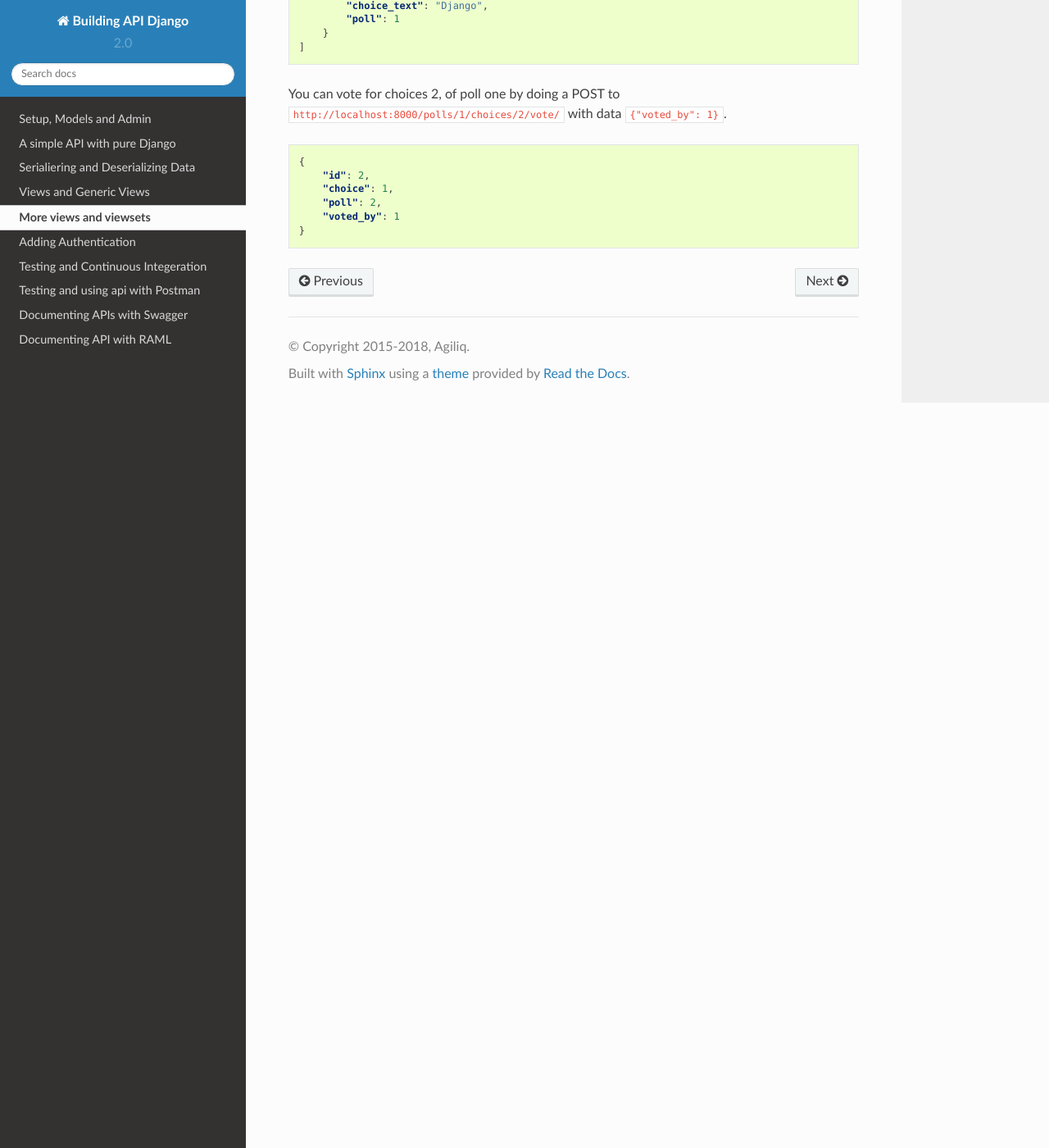
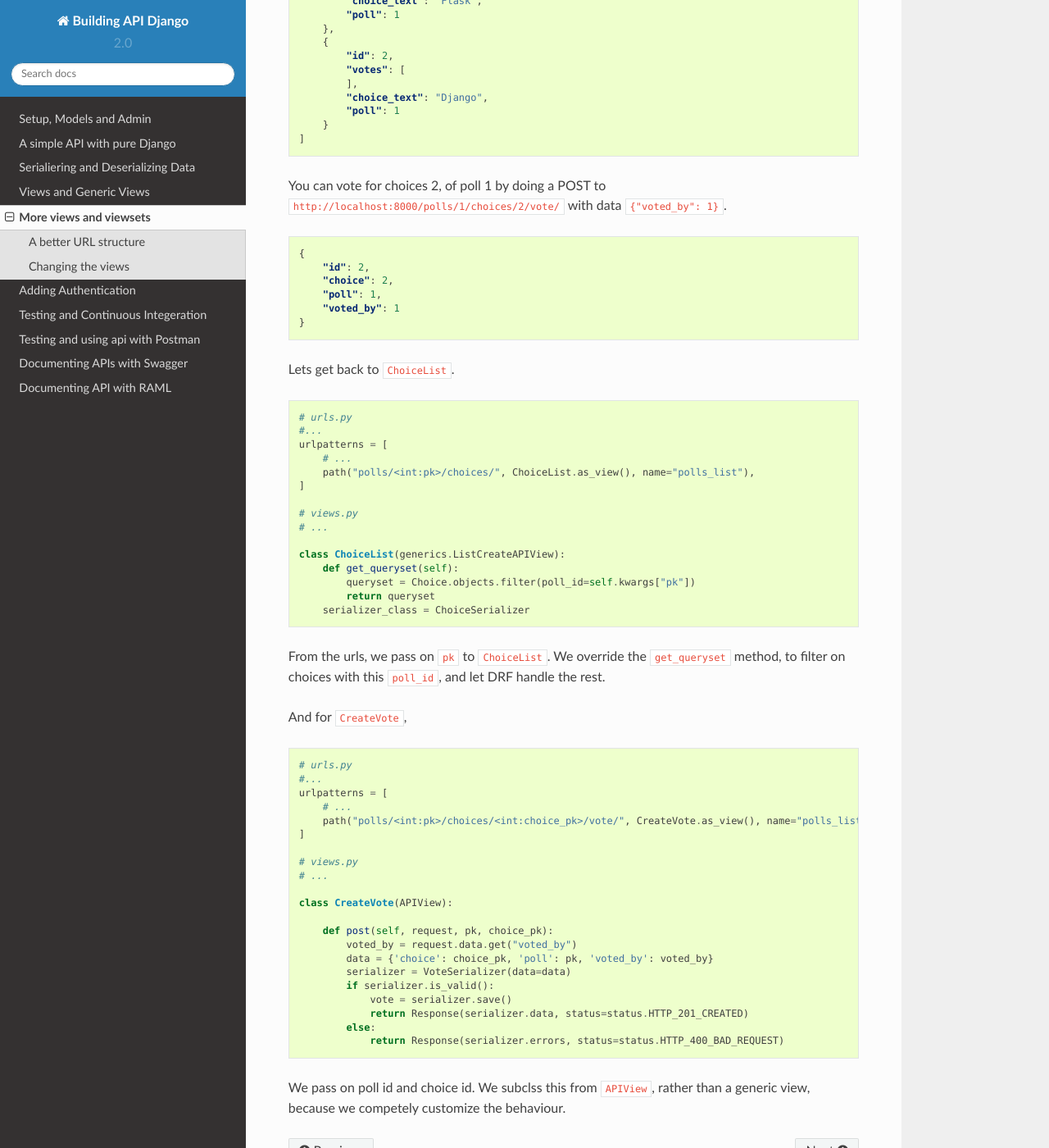
Before and after one commit to agiliq/building-api-django, a Sphinx documentation site: the page built from docs/more-views-and-viewsets.rst, in a window 1280 px wide and 1400 px high, scrolled down 1609 px. Shown: the whole window at 82% size. Built offline with Sphinx 7.4.7 and the Read the Docs theme 2.0.0, drawn with Linux system fonts in a browser that asks for light colours; cross-references to code outside the pages are shown as plain code; some of the changed text lies outside the part shown.

Commit message:
Expained changes to the views

```diff
--- a/docs/more-views-and-viewsets.rst
+++ b/docs/more-views-and-viewsets.rst
@@ -1,5 +1,8 @@
 More views and viewsets
 ======================================
+
+A better URL structure
+-----------------------------
 
 We have three API endpoints
 
@@ -12,6 +15,9 @@ They get the work done, but we can make our API more intutive by nesting them co
 - :code:`/polls/` and :code:`/polls/<pk>`
 - :code:`/polls/<pk>/choices/` to GET the choices for a specfifc poll, and to create choices for a specific poll. (Idenitfied by the :code:`<pk>`)
 - :code:`/polls/<pk>/choices/<choice_pk>/vote/` - To vote for the choice identified by :code:`<choice_pk>` under poll with :code:`<pk>`.
+
+Changing the views
+-----------------------------
 
 We will make changes to :code:`ChoiceList` and :code:`CreateVote`, because the :code:`/polls/` and :code:`/polls/<pk>` have not changed.
 
@@ -79,13 +85,64 @@ You can see the changes by doing a GET to :code:`http://localhost:8000/polls/1/c
         }
     ]
 
-You can vote for choices 2, of poll one by doing a POST to :code:`http://localhost:8000/polls/1/choices/2/vote/` with data :codd:`{"voted_by": 1}`.
+You can vote for choices 2, of poll 1 by doing a POST to :code:`http://localhost:8000/polls/1/choices/2/vote/` with data :code:`{"voted_by": 1}`.
 
 .. code-block:: json
 
     {
         "id": 2,
-        "choice": 1,
-        "poll": 2,
+        "choice": 2,
+        "poll": 1,
         "voted_by": 1
     }
+
+Lets get back to :code:`ChoiceList`.
+
+.. code-block:: python
+
+    # urls.py
+    #...
+    urlpatterns = [
+        # ...
+        path("polls/<int:pk>/choices/", ChoiceList.as_view(), name="polls_list"),
+    ]
+
+    # views.py
+    # ...
+
+    class ChoiceList(generics.ListCreateAPIView):
+        def get_queryset(self):
+            queryset = Choice.objects.filter(poll_id=self.kwargs["pk"])
+            return queryset
+        serializer_class = ChoiceSerializer
+
+From the urls, we pass on :code:`pk` to :code:`ChoiceList`. We override the :code:`get_queryset` method, to filter on choices with this :code:`poll_id`, and let DRF handle the rest.
+
+
+And for :code:`CreateVote`,
+
+.. code-block:: python
+
+    # urls.py
+    #...
+    urlpatterns = [
+        # ...
+        path("polls/<int:pk>/choices/<int:choice_pk>/vote/", CreateVote.as_view(), name="polls_list"),
+    ]
+
+    # views.py
+    # ...
+
+    class CreateVote(APIView):
+
+        def post(self, request, pk, choice_pk):
+            voted_by = request.data.get("voted_by")
+            data = {'choice': choice_pk, 'poll': pk, 'voted_by': voted_by}
+            serializer = VoteSerializer(data=data)
+            if serializer.is_valid():
+                vote = serializer.save()
+                return Response(serializer.data, status=status.HTTP_201_CREATED)
+            else:
+                return Response(serializer.errors, status=status.HTTP_400_BAD_REQUEST)
+
+We pass on poll id and choice id. We subclss this from :code:`APIView`, rather than a generic view, because we competely customize the behaviour.
```
